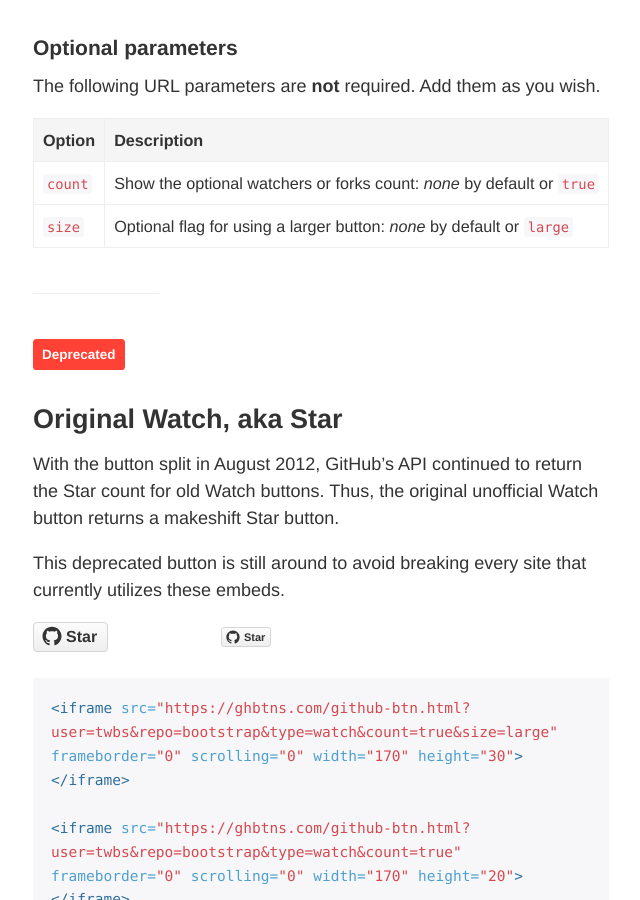
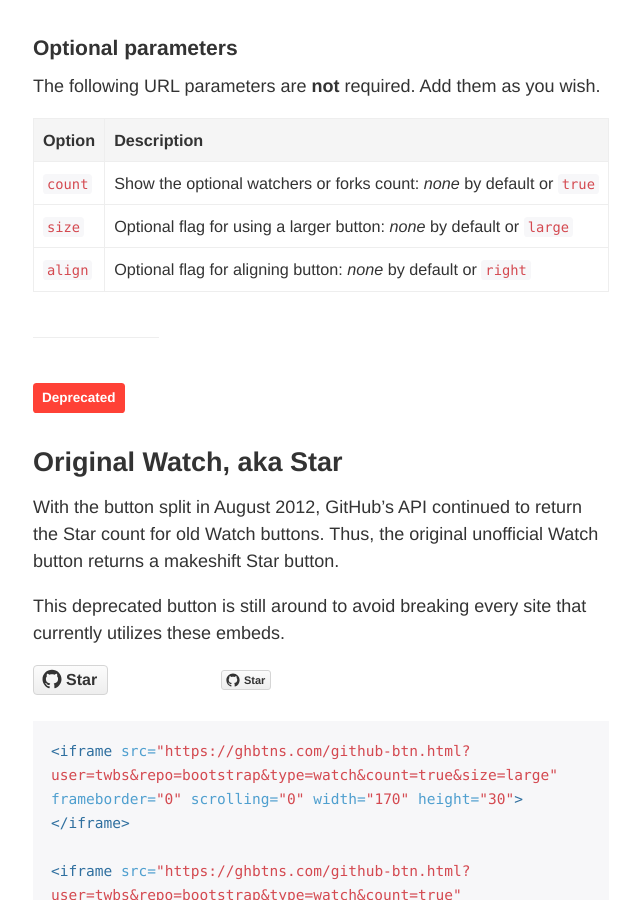
Before and after one commit to mdo/github-buttons, a Jekyll site: the page built from index.md, in a window 1280 px wide and 900 px high, scrolled down 3066 px. Shown: the whole window, without its empty margins (319-959 px from the left). Built offline with Jekyll 4.4.1, drawn with Linux system fonts in a browser that asks for light colours; comment, search, counter and statistics services are not loaded.

Commit message:
Update Documentation

```diff
--- a/index.md
+++ b/index.md
@@ -89,6 +89,7 @@
 |-|:-|:-:|-:
 | `count` | Show the optional watchers or forks count: *none* by default or `true` |
 | `size` | Optional flag for using a larger button: *none* by default or `large` |
+| `align` | Optional flag for aligning button: *none* by default or `right` |
 
 ---
 
```
